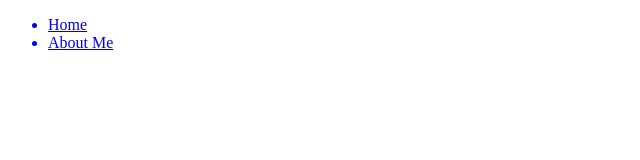
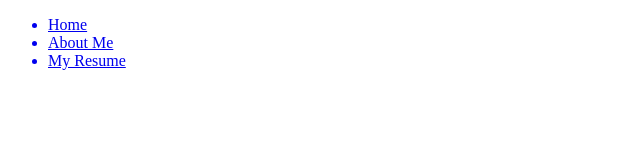
Before and after one commit to CCPS458589/CCPS458589.github.io, a plain HTML site: page index.html in a window 1280 px wide. Shown: the whole page, without its empty margins (0-640 px from the left). Drawn offline with Linux system fonts and the light colour scheme.

Commit message:
Update index.html

```diff
--- a/index.html
+++ b/index.html
@@ -9,6 +9,7 @@
 <ul>
 <a href="./index.html"><li>Home</li></a>
 <a href="./aboutme.html"><li>About Me</li></a>
+  <a href="./onlineresume.pdf" target="_blank"><li>My Resume</li></a>
 </ul>
 </nav>
 </header>
```
